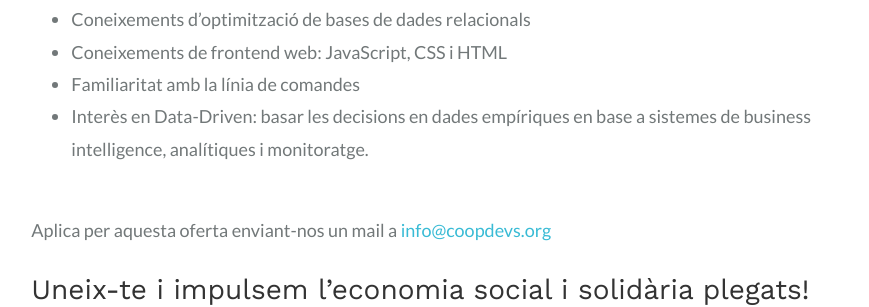
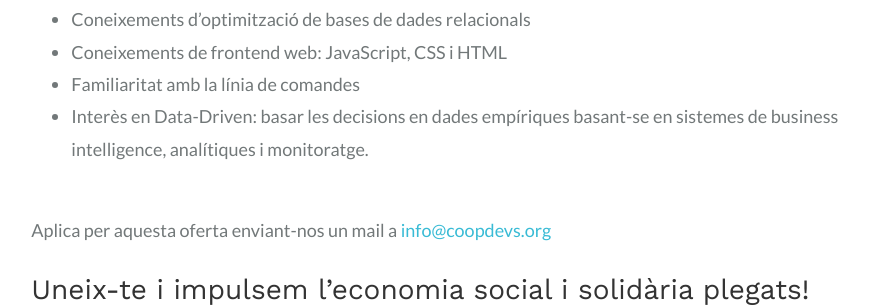
Before and after one commit to coopdevs/coopdevs-old-web, a Jekyll site: the page built from _jobs/python_backend.md, in a window 1280 px wide. Shown: the part 1608-1915 px from the top of the page, without its empty margins (197-1066 px from the left). Built offline with Jekyll 4.4.1, drawn with Linux system fonts in a browser that asks for light colours.

Commit message:
Fix Catalan grammar in job offer

```diff
--- a/_jobs/python_backend.md
+++ b/_jobs/python_backend.md
@@ -43,7 +43,7 @@ Aspectes que valorem molt positivament:
 * Coneixements d'optimització de bases de dades relacionals
 * Coneixements de frontend web: JavaScript, CSS i HTML
 * Familiaritat amb la línia de comandes
-* Interès en Data-Driven: basar les decisions en dades empíriques en base a sistemes de business intelligence, analítiques i monitoratge.
+* Interès en Data-Driven: basar les decisions en dades empíriques basant-se en sistemes de business intelligence, analítiques i monitoratge.
 
 <br/>
 Aplica per aquesta oferta enviant-nos un mail a <a href="mailto: info@coopdevs.org">info@coopdevs.org</a>
```
